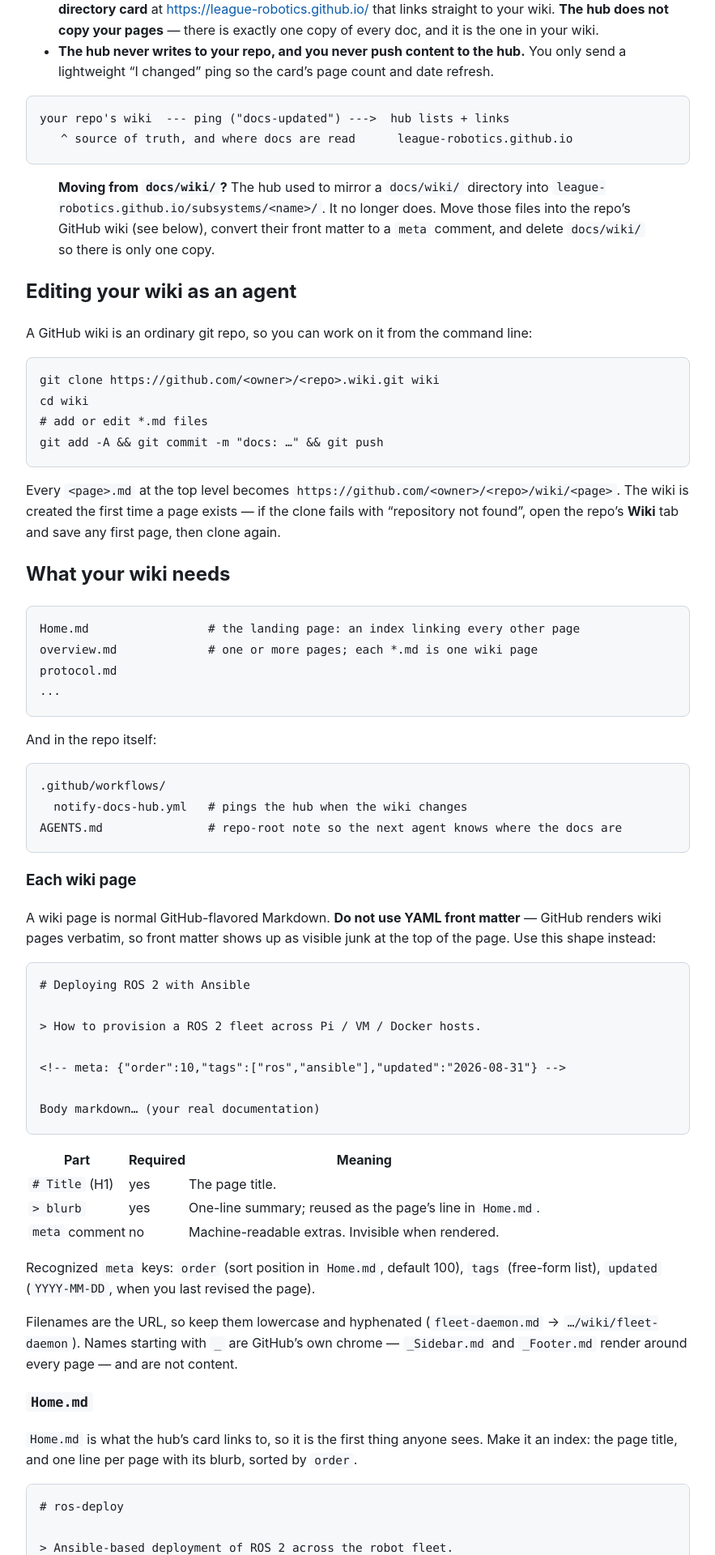
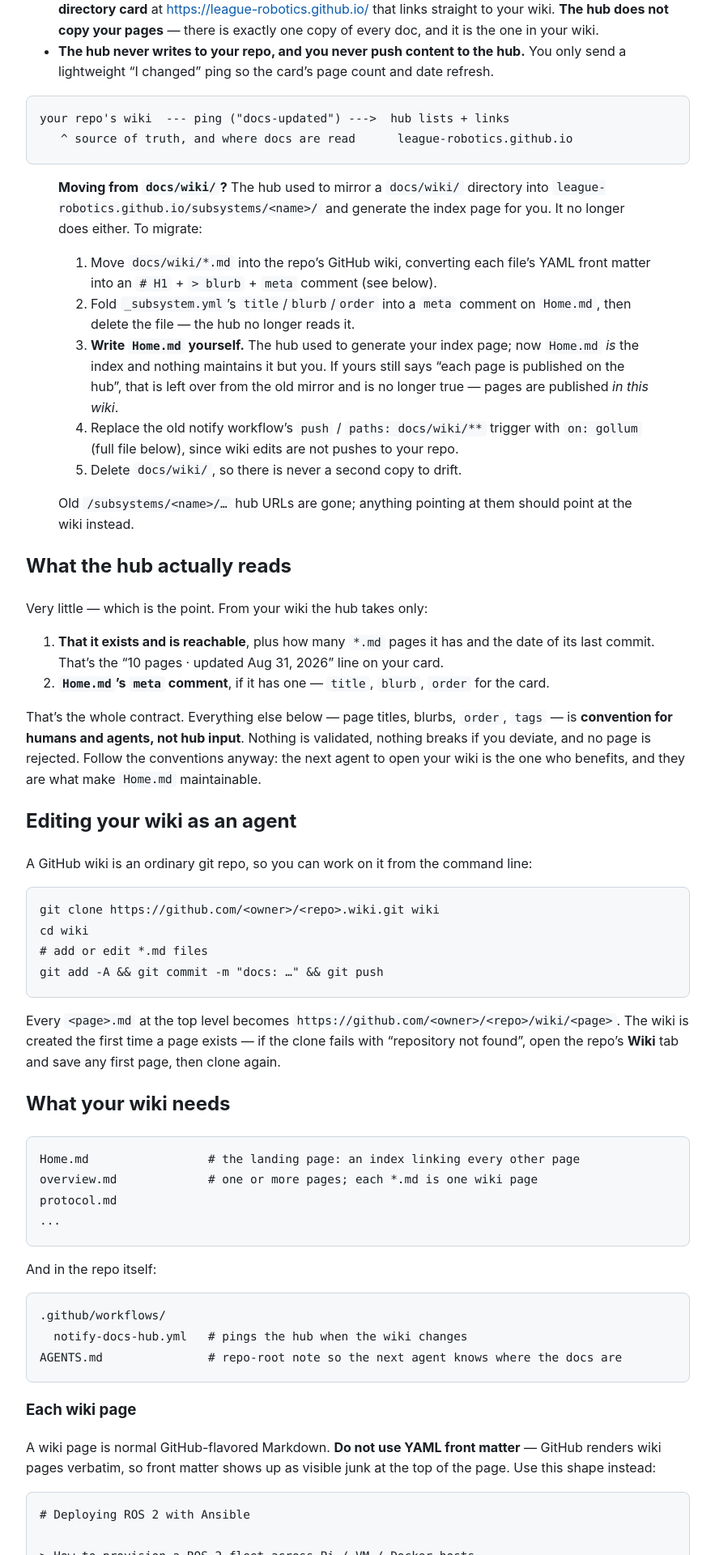
Before and after one commit to League-Robotics/League-Robotics.github.io, a Jekyll site: the page built from publishing/index.md, in a window 1280 px wide. Shown: the part 523-2443 px from the top of the page at 81% size, without its empty margins (198-1081 px from the left). Built offline with Jekyll 4.4.1, drawn with Linux system fonts in a browser that asks for light colours; some of the changed text lies outside the part shown.

Commit message:
Fix card footer layout; correct and sharpen the publisher instructions
Card footer: `.card p { margin: 0; font-size: 0.92rem }` (0,1,1) outranked
`.card-meta` (0,1,0) on specificity regardless of source order, so the page-count
line lost its indent and spilled past the card's left border at full body size.
Scoped the footer rules under `.card` to win, and made the card a flex column so
`.card-link` grows and every footer sits on the card's bottom edge instead of
floating under a different-length blurb. Page count and repo link now share one
wrapping row.

Publisher instructions:
- Corrected a false claim that the hub "rebuilds on its own schedule" — there is
  no cron; triggers are the subsystem ping, a manual run, and push-to-hub. Skipping
  the notify workflow leaves the page count and date stale, nothing more.
- Added "What the hub actually reads": existence, page count, last-commit date, and
  Home.md's meta title/blurb/order. Everything else is convention, not hub input.
  The page previously read as though titles, blurbs, order and tags were validated.
- `order` no longer drives any hub-side sort; said so, and named who it is for now.
- Expanded the docs/wiki/ migration note into the five steps a publisher actually
  hits, including two that were missing: Home.md is now hand-maintained (the hub
  used to generate the index), and the old notify workflow's `paths: docs/wiki/**`
  trigger must become `on: gollum`. Also flags that existing Home.md files still
  say "each page is published on the hub", which the mirror left behind.
- Both AGENTS.md files: noted that nothing generates Home.md any more.

Co-Authored-By: Claude Opus 5 (1M context) <noreply@anthropic.com>

````diff
--- a/assets/css/style.css
+++ b/assets/css/style.css
@@ -80,28 +80,36 @@ pre code { background: none; padding: 0; }
   grid-template-columns: repeat(auto-fill, minmax(240px, 1fr));
   gap: 1rem;
 }
+/* A column so .card-link can grow and push .card-foot to the bottom edge of every
+   card — otherwise each footer floats under a different-length blurb. */
 .card {
+  display: flex;
+  flex-direction: column;
   border: 1px solid var(--border);
   border-radius: 10px;
   background: var(--card-bg);
   transition: border-color 0.15s ease;
 }
 .card:hover { border-color: var(--accent); }
-.card-link { display: block; padding: 1rem 1.1rem; color: var(--fg); }
+.card-link { flex: 1; display: block; padding: 1rem 1.1rem 0.75rem; color: var(--fg); }
 .card-link:hover { text-decoration: none; }
 .card h2 { margin: 0 0 0.4rem; font-size: 1.05rem; color: var(--accent); }
 .card p { margin: 0; color: var(--muted); font-size: 0.92rem; }
-.card-meta {
-  margin: 0 1.1rem 0.4rem;
-  font-size: 0.85rem;
+
+/* Both selectors need `.card ` to outrank `.card p` above, which would otherwise
+   strip the footer's indent and size. */
+.card .card-foot {
+  display: flex;
+  flex-wrap: wrap;
+  justify-content: space-between;
+  align-items: baseline;
+  gap: 0.15rem 0.75rem;
+  margin: 0;
+  padding: 0 1.1rem 0.9rem;
+  font-size: 0.8rem;
 }
-.card-meta:empty { display: none; }
-.card-repo {
-  display: inline-block;
-  margin: 0 1.1rem 1rem;
-  font-size: 0.85rem;
-  color: var(--muted);
-}
+.card .card-meta { margin: 0; color: var(--muted); font-size: inherit; }
+.card-repo { color: var(--muted); white-space: nowrap; }
 .card-repo:hover { color: var(--accent); }
 
 /* Subsystem + doc lists */
--- a/publishing/index.md
+++ b/publishing/index.md
@@ -31,9 +31,37 @@ your repo's wiki  --- ping ("docs-updated") --->  hub lists + links
 ```
 
 > **Moving from `docs/wiki/`?** The hub used to mirror a `docs/wiki/` directory into
-> `league-robotics.github.io/subsystems/<name>/`. It no longer does. Move those files
-> into the repo's GitHub wiki (see below), convert their front matter to a `meta`
-> comment, and delete `docs/wiki/` so there is only one copy.
+> `league-robotics.github.io/subsystems/<name>/` and generate the index page for you.
+> It no longer does either. To migrate:
+>
+> 1. Move `docs/wiki/*.md` into the repo's GitHub wiki, converting each file's YAML front
+>    matter into an `# H1` + `> blurb` + `meta` comment (see below).
+> 2. Fold `_subsystem.yml`'s `title`/`blurb`/`order` into a `meta` comment on `Home.md`,
+>    then delete the file — the hub no longer reads it.
+> 3. **Write `Home.md` yourself.** The hub used to generate your index page; now `Home.md`
+>    *is* the index and nothing maintains it but you. If yours still says
+>    "each page is published on the hub", that is left over from the old mirror and is no
+>    longer true — pages are published *in this wiki*.
+> 4. Replace the old notify workflow's `push` / `paths: docs/wiki/**` trigger with
+>    `on: gollum` (full file below), since wiki edits are not pushes to your repo.
+> 5. Delete `docs/wiki/`, so there is never a second copy to drift.
+>
+> Old `/subsystems/<name>/…` hub URLs are gone; anything pointing at them should point at
+> the wiki instead.
+
+## What the hub actually reads
+
+Very little — which is the point. From your wiki the hub takes only:
+
+1. **That it exists and is reachable**, plus how many `*.md` pages it has and the date of
+   its last commit. That's the "10 pages · updated Aug 31, 2026" line on your card.
+2. **`Home.md`'s `meta` comment**, if it has one — `title`, `blurb`, `order` for the card.
+
+That's the whole contract. Everything else below — page titles, blurbs, `order`, `tags` —
+is **convention for humans and agents, not hub input**. Nothing is validated, nothing
+breaks if you deviate, and no page is rejected. Follow the conventions anyway: the next
+agent to open your wiki is the one who benefits, and they are what make `Home.md`
+maintainable.
 
 ## Editing your wiki as an agent
 
@@ -89,8 +117,10 @@ Body markdown… (your real documentation)
 | `> blurb` | yes | One-line summary; reused as the page's line in `Home.md`. |
 | `meta` comment | no | Machine-readable extras. Invisible when rendered. |
 
-Recognized `meta` keys: `order` (sort position in `Home.md`, default 100), `tags`
-(free-form list), `updated` (`YYYY-MM-DD`, when you last revised the page).
+Recognized `meta` keys: `order` (where the page belongs in `Home.md`, default 100),
+`tags` (free-form list), `updated` (`YYYY-MM-DD`, when you last revised the page). The
+hub reads none of these — they are for whoever maintains `Home.md`, which since the hub
+stopped generating index pages is **you**.
 
 Filenames are the URL, so keep them lowercase and hyphenated (`fleet-daemon.md` →
 `…/wiki/fleet-daemon`). Names starting with `_` are GitHub's own chrome —
@@ -154,9 +184,10 @@ jobs:
 ```
 
 > The workflow file lives in the **code** repo, not the wiki, and `gollum` runs it from
-> your default branch. Nothing breaks if you skip it — the hub rebuilds on its own
-> schedule and on any hub change — but the card's page count and "updated" date will
-> lag until then.
+> your default branch. Either way your docs are live the moment you push to the wiki —
+> people read them there. The ping only refreshes the card's page count and "updated"
+> date. **There is no cron on the hub**, so if you skip this workflow those two numbers
+> stay stale until something else triggers a hub build.
 
 ### `AGENTS.md` (leave yourself a map)
 
````
Also changed, not shown: AGENTS.md (+3 -2 lines), _layouts/home.html (+7 -7 lines), examples/subsystem-template/AGENTS.md (+1 -1 lines).
